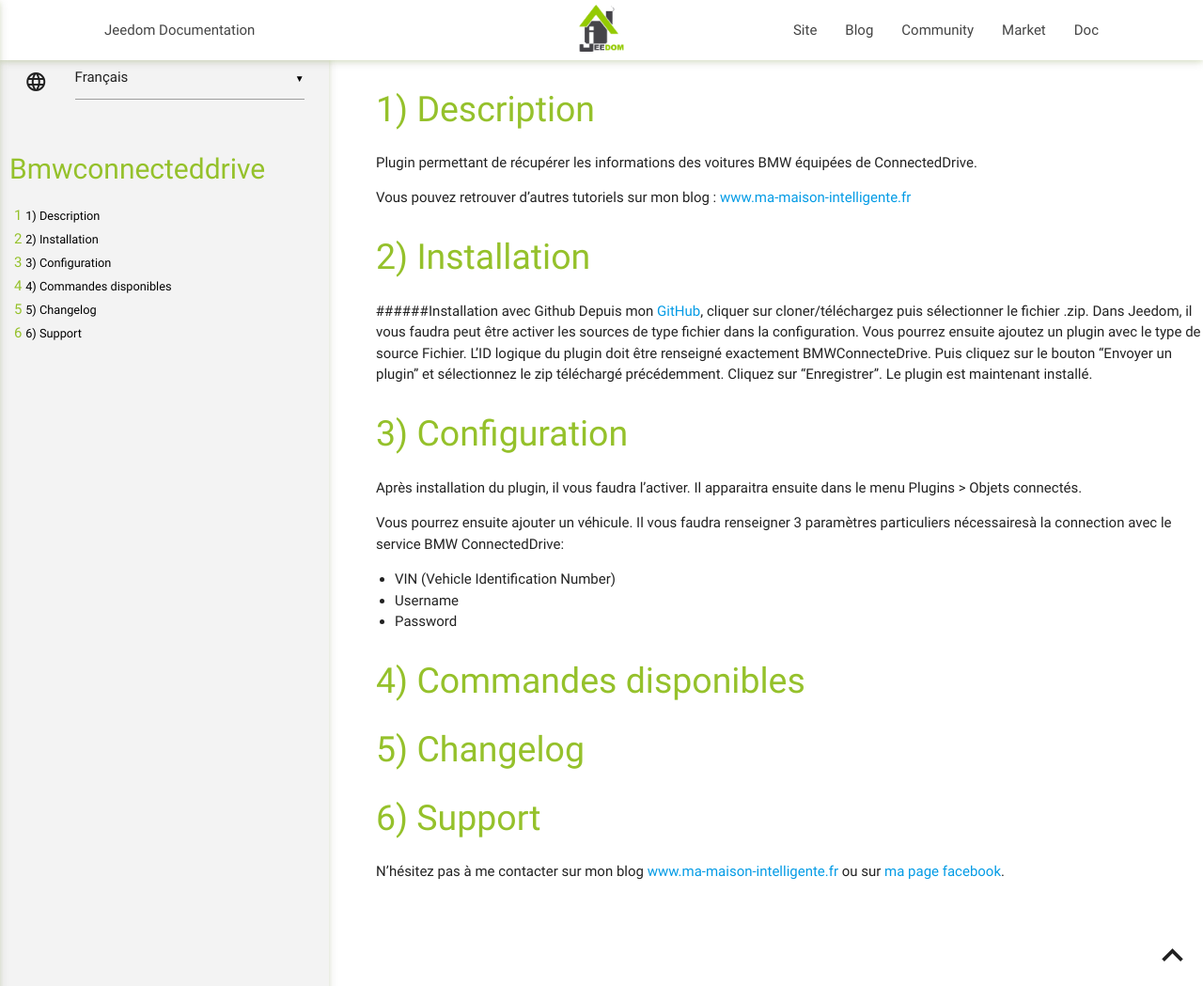
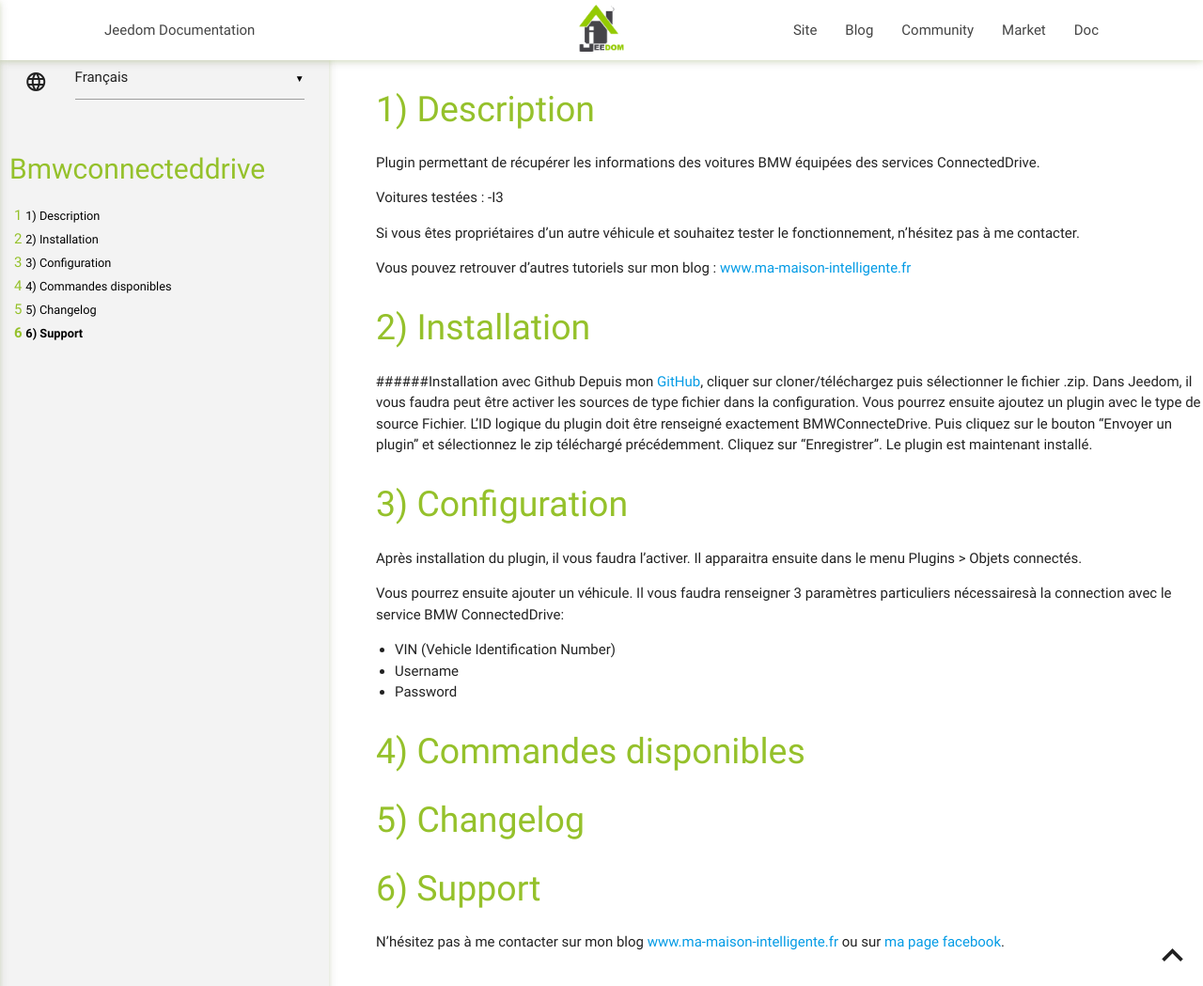
Before and after one commit to flabadens/BMWConnectedDrive, a Jekyll site: the page built from docs/fr_FR/index.md, in a window 1280 px wide and 1049 px high. Shown: the whole window at 94% size. Built offline with Jekyll 4.4.1, drawn with Linux system fonts in a browser that asks for light colours; our own code applies the rules of GitHub Pages for plain Markdown files.

```diff
--- a/docs/fr_FR/index.md
+++ b/docs/fr_FR/index.md
@@ -6,7 +6,12 @@ lang: fr_FR
 Description
 ===
 
-Plugin permettant de récupérer les informations des voitures BMW équipées de ConnectedDrive.
+Plugin permettant de récupérer les informations des voitures BMW équipées des services ConnectedDrive.
+
+Voitures testées :
+-I3
+
+Si vous êtes propriétaires d'un autre véhicule et souhaitez tester le fonctionnement, n'hésitez pas à me contacter.
 
 Vous pouvez retrouver d'autres tutoriels sur mon blog : [www.ma-maison-intelligente.fr](http://www.ma-maison-intelligente.fr)
 
```
